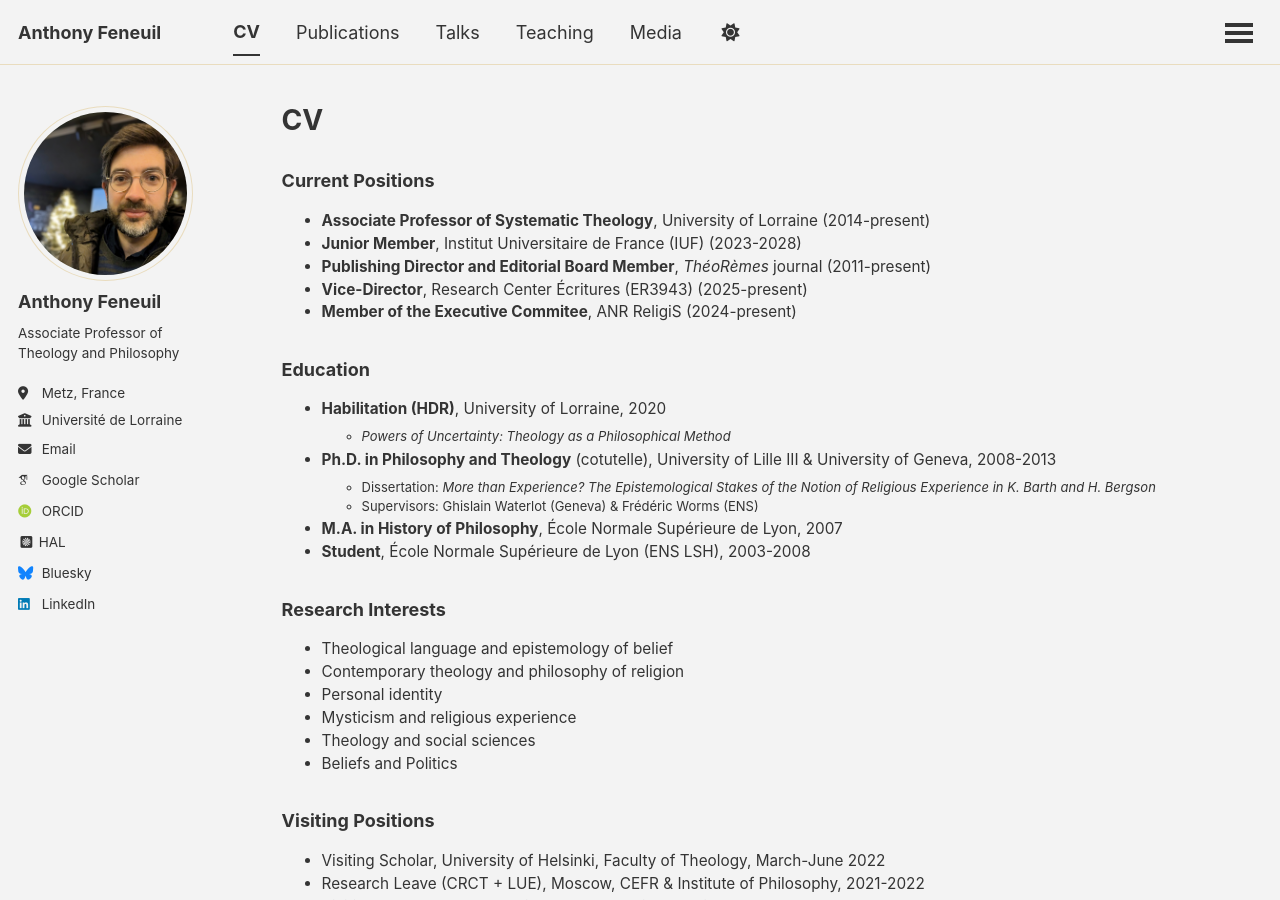
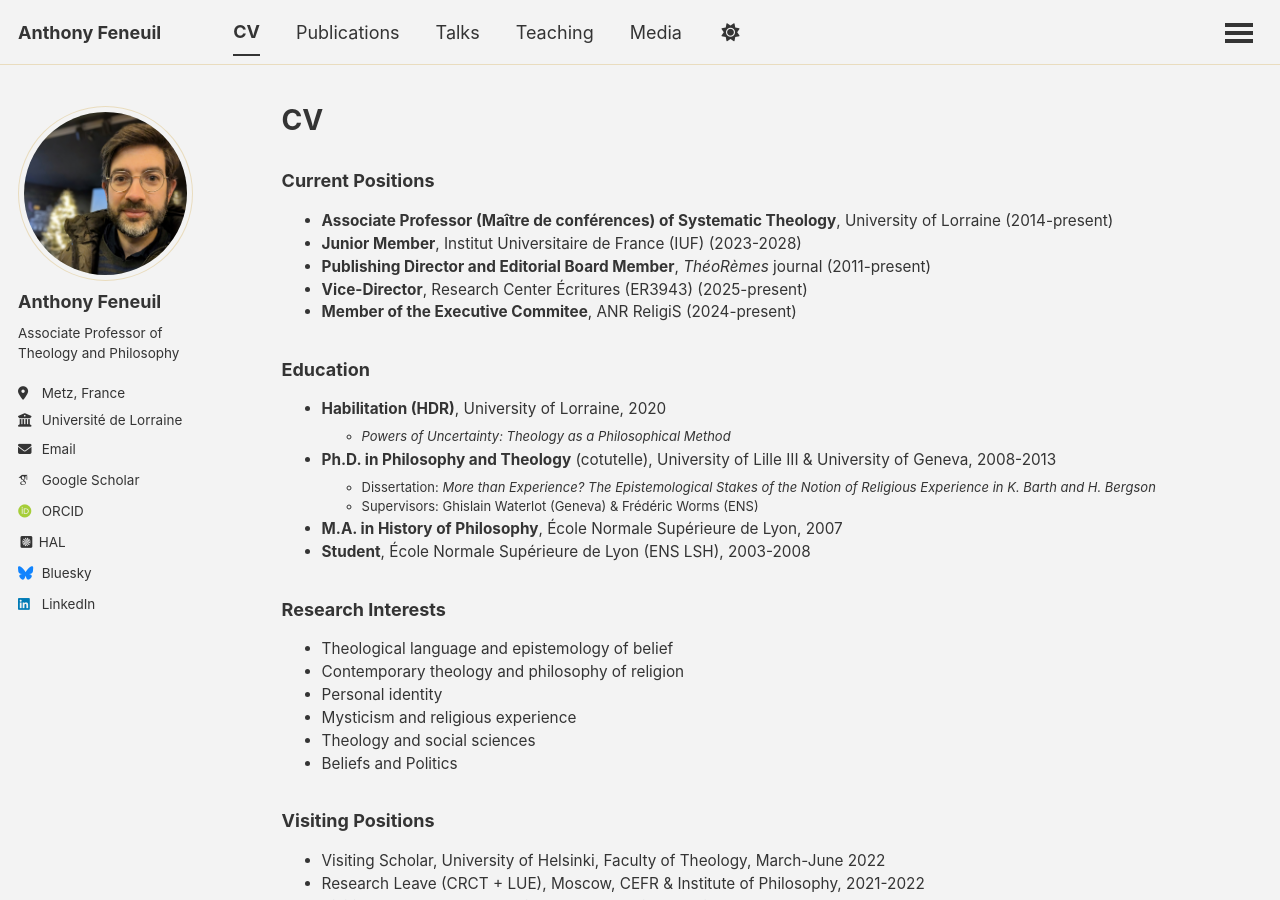
Before and after one commit to anfnl/anfnl.github.io, a Jekyll site: the page built from _pages/cv.md, in a window 1280 px wide and 900 px high. Built offline with Jekyll 4.4.1, drawn with Linux system fonts in a browser that asks for light colours; some web fonts are replaced; a script that is not in the unit is left out.

Commit message:
Update cv.md

```diff
--- a/_pages/cv.md
+++ b/_pages/cv.md
@@ -11,7 +11,7 @@
 
 ### Current Positions
 
-* **Associate Professor of Systematic Theology**, University of Lorraine (2014-present)
+* **Associate Professor (Maître de conférences) of Systematic Theology**, University of Lorraine (2014-present)
 * **Junior Member**, Institut Universitaire de France (IUF) (2023-2028)
 * **Publishing Director and Editorial Board Member**, *ThéoRèmes* journal (2011-present)
 * **Vice-Director**, Research Center Écritures (ER3943) (2025-present)
```
